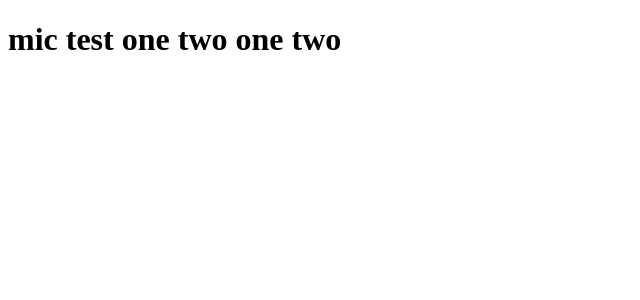
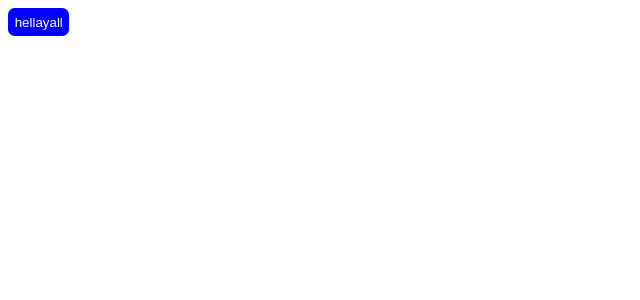
Before and after one commit to swimmingkiim/Sejonglo-Church, a React app: page / in a window 1280 px wide. Shown: the top 300 px of the page, without its empty margins (0-640 px from the left). Built offline with nearby package versions, Linux system fonts and the light colour scheme.

Commit message:
created a Button atom

```diff
--- a/app/App.js
+++ b/app/App.js
@@ -1,11 +1,37 @@
 import React from "react";
+import styled, { createGlobalStyle } from "styled-components";
+import { BrowserRouter, Route } from "react-router-dom";
+import Button from "./src/components/atoms/Button/Button";
 
 const App = () => {
+  const alertBoom = () => {
+    window.alert("hellayall!");
+  };
+
   return (
-    <div>
-      <h1>mic test one two one two</h1>
-    </div>
+    <BrowserRouter>
+      <GlobalStyle />
+      <Wrapper>
+        <Button type="button" content="hellayall" onClick={alertBoom} />
+      </Wrapper>
+    </BrowserRouter>
   );
 };
 
+const Wrapper = styled.div`
+  width: 100%;
+  min-height: 100%;
+`;
+
+const GlobalStyle = createGlobalStyle`
+  * {
+    box-sizing: border-box;
+    color: black;
+  }
+  html, body {
+    width: 100%;
+    height: 100%;
+  }
+`;
+
 export default App;
--- /dev/null
+++ b/app/src/components/atoms/Button/Button.js
@@ -0,0 +1,22 @@
+import React from "react";
+import PropTypes from "prop-types";
+import * as Style from "./style";
+
+const Button = ({
+  type = "button",
+  content = "blank",
+  onClick = (e) => true,
+}) => {
+  const classString = `button ${content}`;
+  const properties = { type, onClick };
+
+  return <Style.Button {...properties}>{content}</Style.Button>;
+};
+
+Button.propTypes = {
+  type: PropTypes.string.isRequired,
+  content: PropTypes.string.isRequired,
+  onClick: PropTypes.func.isRequired,
+};
+
+export default Button;
--- /dev/null
+++ b/app/src/components/atoms/Button/style.js
@@ -0,0 +1,11 @@
+import styled from "styled-components";
+
+export const Button = styled.button`
+  min-width: 2em;
+  height: auto;
+  padding: 0.5em;
+  color: #ffffff;
+  background-color: blue;
+  border: none;
+  border-radius: 0.5em;
+`;
--- a/package.json
+++ b/package.json
@@ -19,6 +19,7 @@
   },
   "homepage": "https://github.com/swimmingkiim/Sejonglo-Church#readme",
   "dependencies": {
+    "prop-types": "^15.7.2",
     "react": "^16.13.1",
     "react-dom": "^16.13.1",
     "react-router-dom": "^5.2.0",
```
